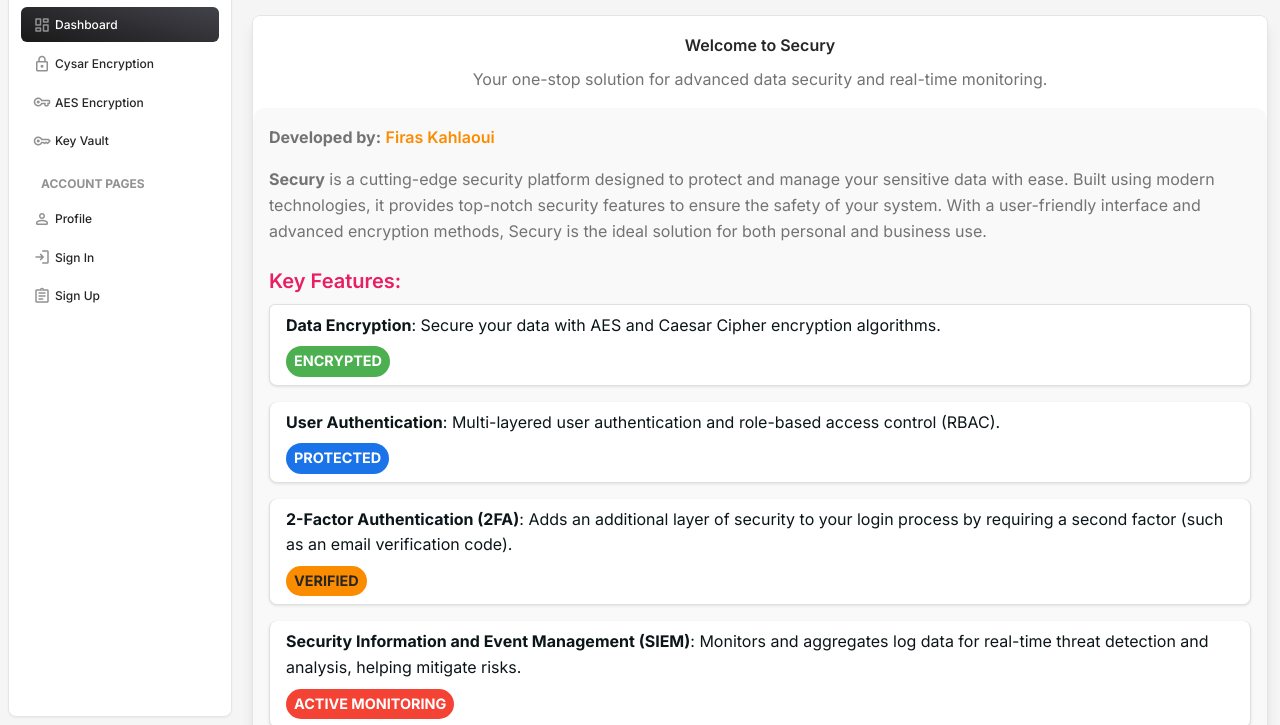
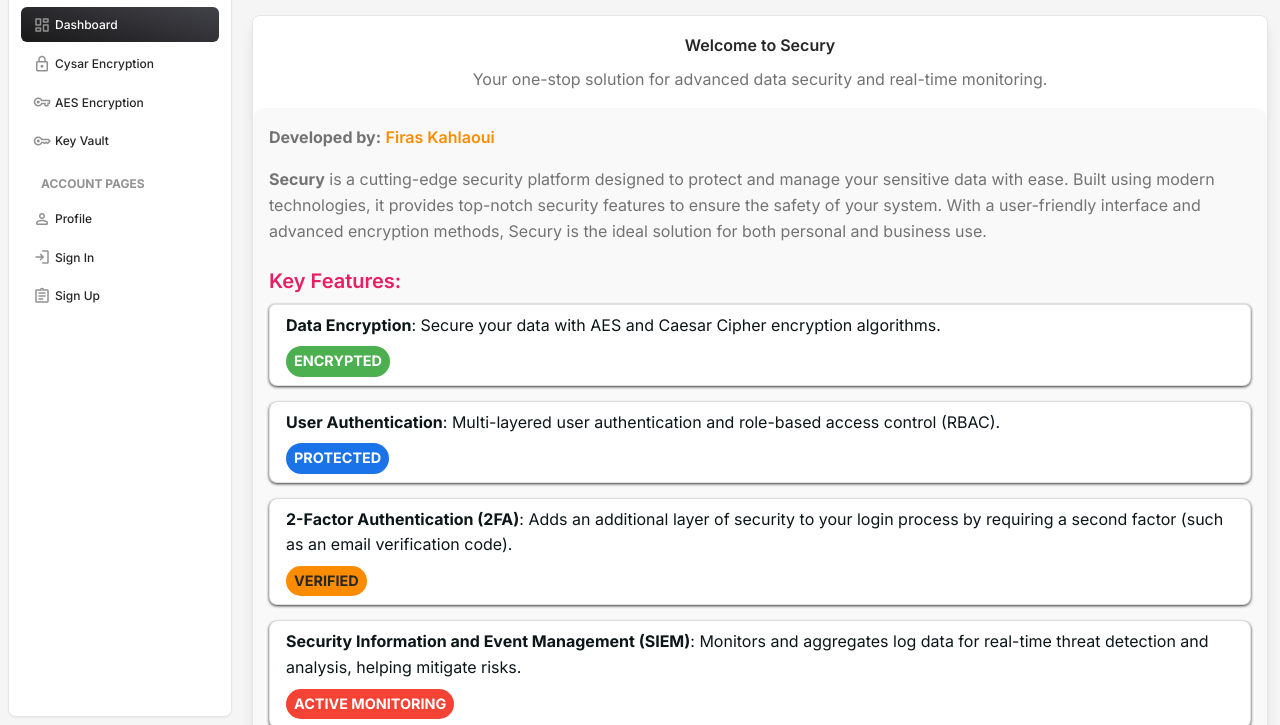
Before and after one commit to FirasKahlaoui/secury, a website: page pages/dashboard.html in a window 1280 px wide. Shown: the part 75-800 px from the top of the page. Drawn offline with nearby package versions, Linux system fonts and the light colour scheme.

Commit message:
Enough for today

```diff
--- a/pages/dashboard.html
+++ b/pages/dashboard.html
@@ -40,7 +40,7 @@
       color: #0C1618;
       font-size: 1rem;
       border-radius: 8px;
-      box-shadow: 0px 1px 3px rgba(0, 0, 0, 0.1);
+      box-shadow: 0px 1px 3px rgba(0, 0, 0, 0.8);
     }
 
     .list-group-item .badge {
```
